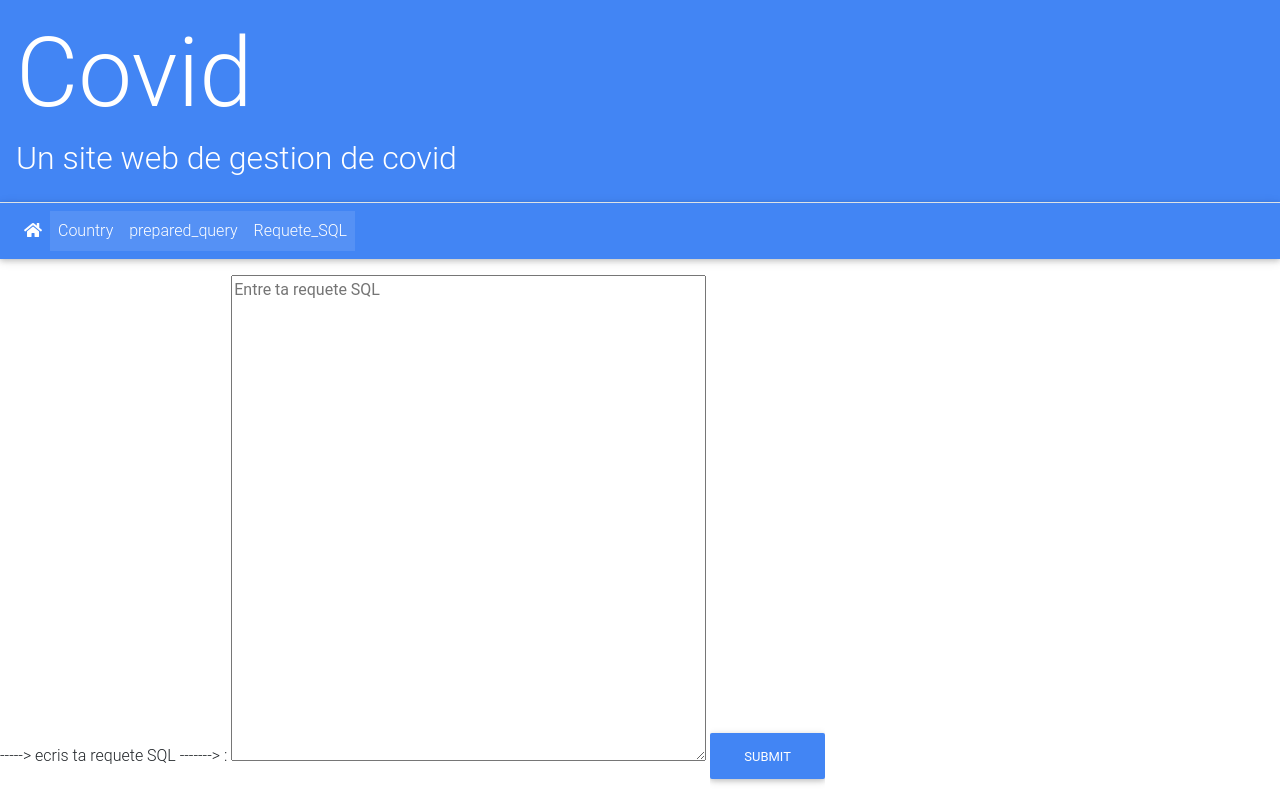
After one commit to LoicULB/BDD_vaccination, a Django app: page /country/requete_sql in a window 1280 px wide. The commit adds this page. Run offline with Django 3.2, Linux system fonts and the light colour scheme; parts of the project's set-up code (start-up, migrations or seed data) failed here and were passed over; some libraries are stand-ins or nearby versions.

Commit message:
davilcommit

```diff
--- a/BDD_vaccination/settings.py
+++ b/BDD_vaccination/settings.py
@@ -87,8 +87,8 @@ DATABASES = {
     #}
     'default': {
         'ENGINE' : 'django.db.backends.postgresql_psycopg2',
-        'NAME' : 'Vaccination_BDD',
-        'USER': 'Group_C_BDD',
+        'NAME' : 'vaccination_bdd',
+        'USER': 'dav',
         'PASSWORD' : 'PullMyDevilTrigger',
         'HOST': 'localhost',
         'PORT' : "",
--- a/country/templates/country/form_prepared_query.html
+++ b/country/templates/country/form_prepared_query.html
@@ -5,9 +5,9 @@
 
 {% block content %}
 <div class=" container shadow-textarea py-3 px-3 my-3 pl-4 z-depth-1">
-<form action="{% url "country:receive-form-prepared-query" %}" method="get">
+<form action="{% url "country:receive-form-prepared-query" %}" method="get"> <!--## a quel url on envoi-->
   <p>Choisissez votre requête à exécuter</p>
-  <div class="custom-control custom-radio">
+  <div class="custom-control custom-radio"> <!--## envoie-->
     <input class="custom-control-input" type="radio" id="query1" name="query" value="SELECT distinct p.iso, p.nom FROM pays p join stats_journalieres sj ON p.iso = sj.iso_pays JOIN hospitalisations_stats hs on hs.id=sj.id WHERE hs.hosp_patiens>=5000;">
     <label class="custom-control-label" for="query1">Pays ayant au moins 5000 personnes hospitalisées au même moment</label><br>
   </div>
@@ -37,7 +37,7 @@
    <label class="custom-control-label" for="query6">Quels vaccins pour quels pays</label><br>
    </div>
 
-    <input class="btn btn-primary my-4 btn-block"  type="submit" value="Submit">
+    <input class="btn btn-primary my-4 btn-block"  type="submit" value="Submit"> <!--## envoie l'url à l'endroit spécifié -->
 </form>
 </div>
 {% endblock content %}
--- /dev/null
+++ b/country/templates/country/requete_sql.html
@@ -0,0 +1,21 @@
+{% extends "country/_base.html" %}
+{% block title%} Requete_SQL {% endblock %}
+
+
+{% block content %}
+
+<form action="{% url "country:receive-form-prepared-query" %}" method="get">
+<label for="SQL"> -----> ecris ta requete SQL -------> :</label>
+<textarea id="SQL" name="query"
+          rows="20" cols="50" resize: both
+          placeholder="Entre ta requete SQL"></textarea>
+
+
+
+<input class="btn btn-primary my-4 btn-block"  type="submit" value="Submit">
+
+</form>
+
+
+
+{% endblock content %}
--- a/country/urls.py
+++ b/country/urls.py
@@ -7,5 +7,7 @@ urlpatterns = [
     path('climats', views.ClimatListView.as_view() , name="climat-list"),
     path('form_prepared_query', views.FormPreparedQuery.as_view() , name="form-prepared-query"),
     path('receive_form_prepared_query', views.handle_form_prepared_query , name="receive-form-prepared-query"),
+    path('requete_sql', views.Sql_query.as_view() , name="requete-sql"),
+
 
 ]
--- a/country/views.py
+++ b/country/views.py
@@ -71,3 +71,6 @@ def handle_form_prepared_query(request):
             result  = list((row))
             col = dictGetColumn(cursor)
     return render(request, 'country/pays_list.html', {'countrys': result , 'columns' : col })
+
+class Sql_query(TemplateView):
+    template_name= "country/requete_sql.html"
--- a/templates/_base.html
+++ b/templates/_base.html
@@ -33,6 +33,16 @@
 <li id="nav-dev" class="nav-item {%if request.resolver_match.app_name == "country"%} active {%endif%}">
 <a class="nav-link" href="{% url 'country:country-list' %}">Country</a>
 </li>
+
+<li id="nav-dev" class="nav-item {%if request.resolver_match.app_name == "country"%} active {%endif%}">
+<a class="nav-link" href="{% url 'country:form-prepared-query' %}">prepared_query</a>
+</li>
+
+
+<li id="nav-dev" class="nav-item {%if request.resolver_match.app_name == "country"%} active {%endif%}">
+<a class="nav-link" href="{% url 'country:requete-sql' %}">Requete_SQL</a>
+</li>
+
 
 
 </ul>
```
